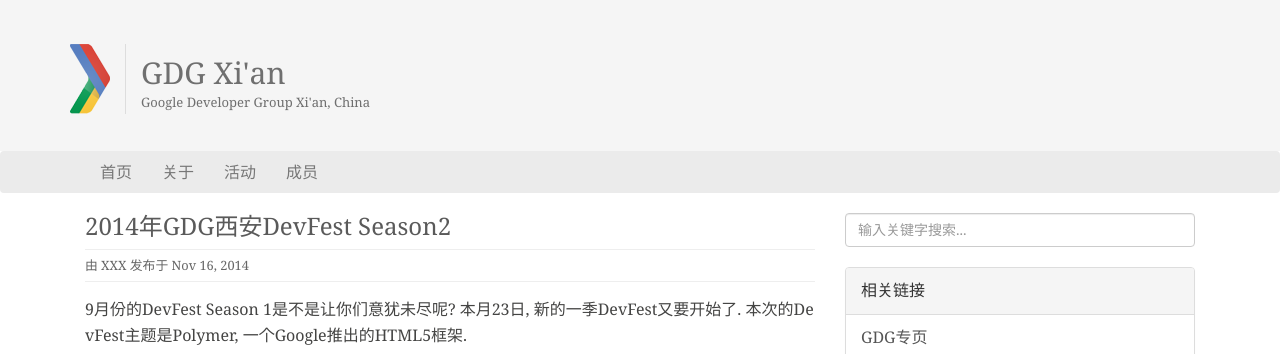
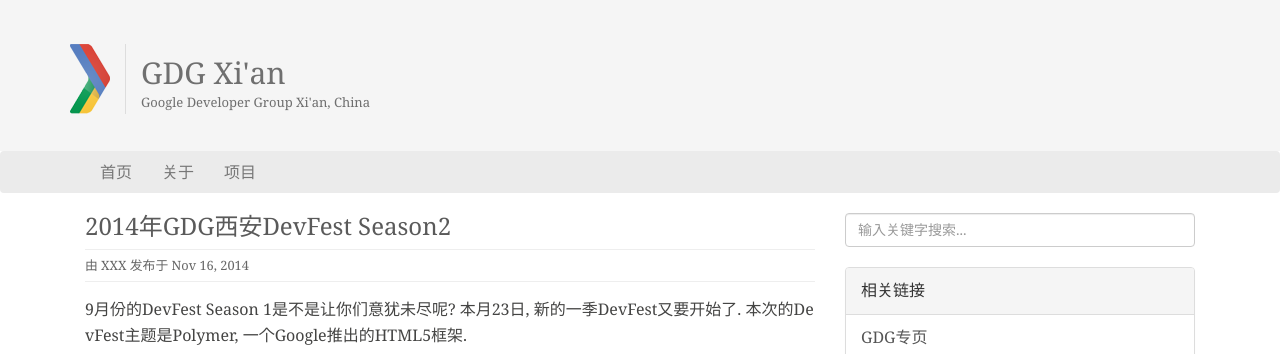
Before and after one commit to yitong-ovo/GDG-Xian.github.io, a Jekyll site: the page built from index.html, in a window 1280 px wide and 900 px high. Shown: the top 354 px of the window. Built offline with Jekyll 4.4.1, drawn with Linux system fonts in a browser that asks for light colours.

Commit message:
remove unused navbar item.

```diff
--- a/_includes/header.html
+++ b/_includes/header.html
@@ -26,8 +26,9 @@
       <ul class="nav navbar-nav">
         <li><a href="/" title="首页">首页</a></li>
         <li><a href="/about/" title="关于">关于</a></li>
-        <li><a href="/events/" title="活动">活动</a></li>
-        <li><a href="/members/" title="成员">成员</a></li>
+        <li><a href="/projects/" title="我们的开源项目">项目</a></li>
+        <li class="hide"><a href="/events/" title="活动">活动</a></li>
+        <li class="hide"><a href="/members/" title="成员">成员</a></li>
       </ul>
     </div><!-- /.navbar-collapse -->
   </div><!-- /.container-fluid -->
```
